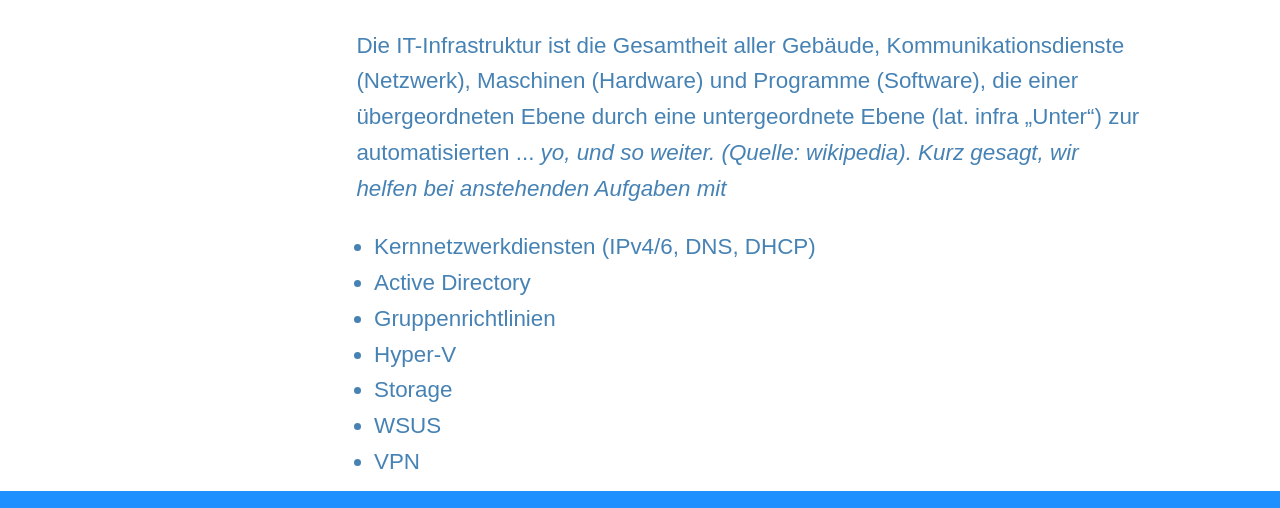
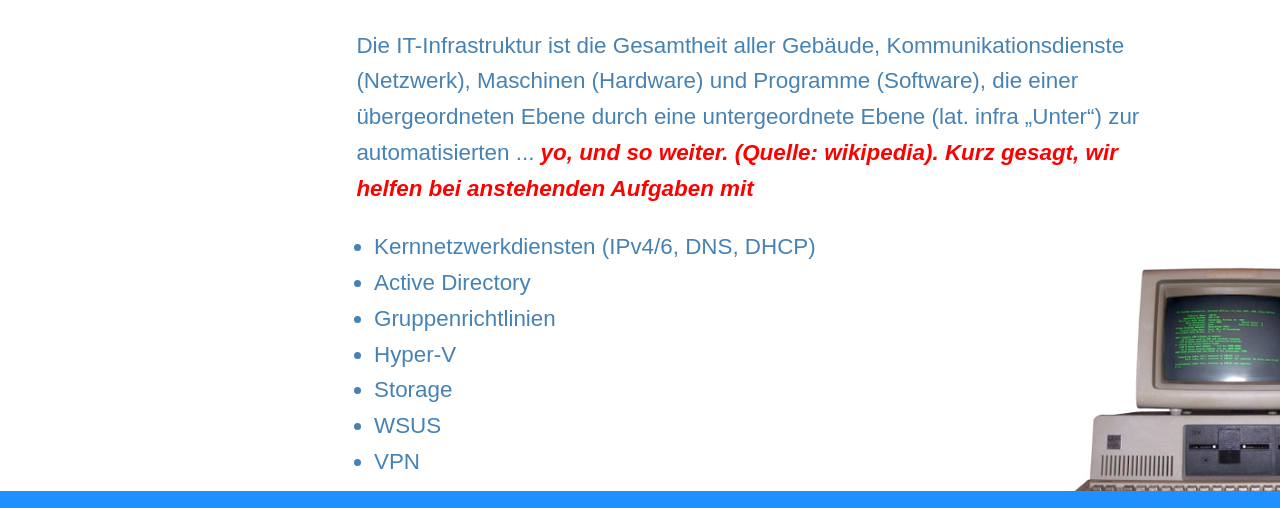
Before and after one commit to TecNoir/hannusCO, a plain HTML site: page pc netzwerke.html in a window 1280 px wide. Shown: the part 249-757 px from the top of the page. Drawn offline with Linux system fonts and the light colour scheme.

Commit message:
ibm-comp

```diff
--- a/css/styles.css
+++ b/css/styles.css
@@ -291,6 +291,17 @@ div.kreis {
 
 a:visited{color: #fff;}
 
+.yo {
+  color: red;
+  font-weight: 900;
+}
+
+.ibm {
+  position: relative;
+  bottom: 240px;
+  left: 700px;
+}
+
 #wrapper {
 
         margin-top: 60px;
--- a/pc netzwerke.html
+++ b/pc netzwerke.html
@@ -26,7 +26,7 @@
             <h1>Betreff: IT-Infrastruktur<br>
             </h1>
 
-              <p>Die IT-Infrastruktur ist die Gesamtheit aller Gebäude, Kommunikationsdienste (Netzwerk), Maschinen (Hardware) und Programme (Software), die einer übergeordneten Ebene durch eine untergeordnete Ebene (lat. infra „Unter“) zur automatisierten ... <i>yo, und so weiter. (Quelle: wikipedia). Kurz gesagt, wir helfen bei anstehenden Aufgaben mit</i></p>
+              <p>Die IT-Infrastruktur ist die Gesamtheit aller Gebäude, Kommunikationsdienste (Netzwerk), Maschinen (Hardware) und Programme (Software), die einer übergeordneten Ebene durch eine untergeordnete Ebene (lat. infra „Unter“) zur automatisierten ... <span class="yo"><i>yo, und so weiter. (Quelle: wikipedia). Kurz gesagt, wir helfen bei anstehenden Aufgaben mit</i></span></p>
                 <ul>
                   <li>Kernnetzwerkdiensten (IPv4/6, DNS, DHCP)</li>
                   <li>Active Directory</li>
@@ -36,6 +36,7 @@
                   <li>WSUS</li>
                   <li>VPN</li>
                 </ul>
+                <img src="img/IBM_PC_380.jpg" class="ibm">
         </section>
       </div>
   </div>
```
Also changed, not shown: img/IBM_PC_380.jpg (added), img/IBM_PC_500x360.jpg (added), img/IBM_PC_5150.jpg (added).
